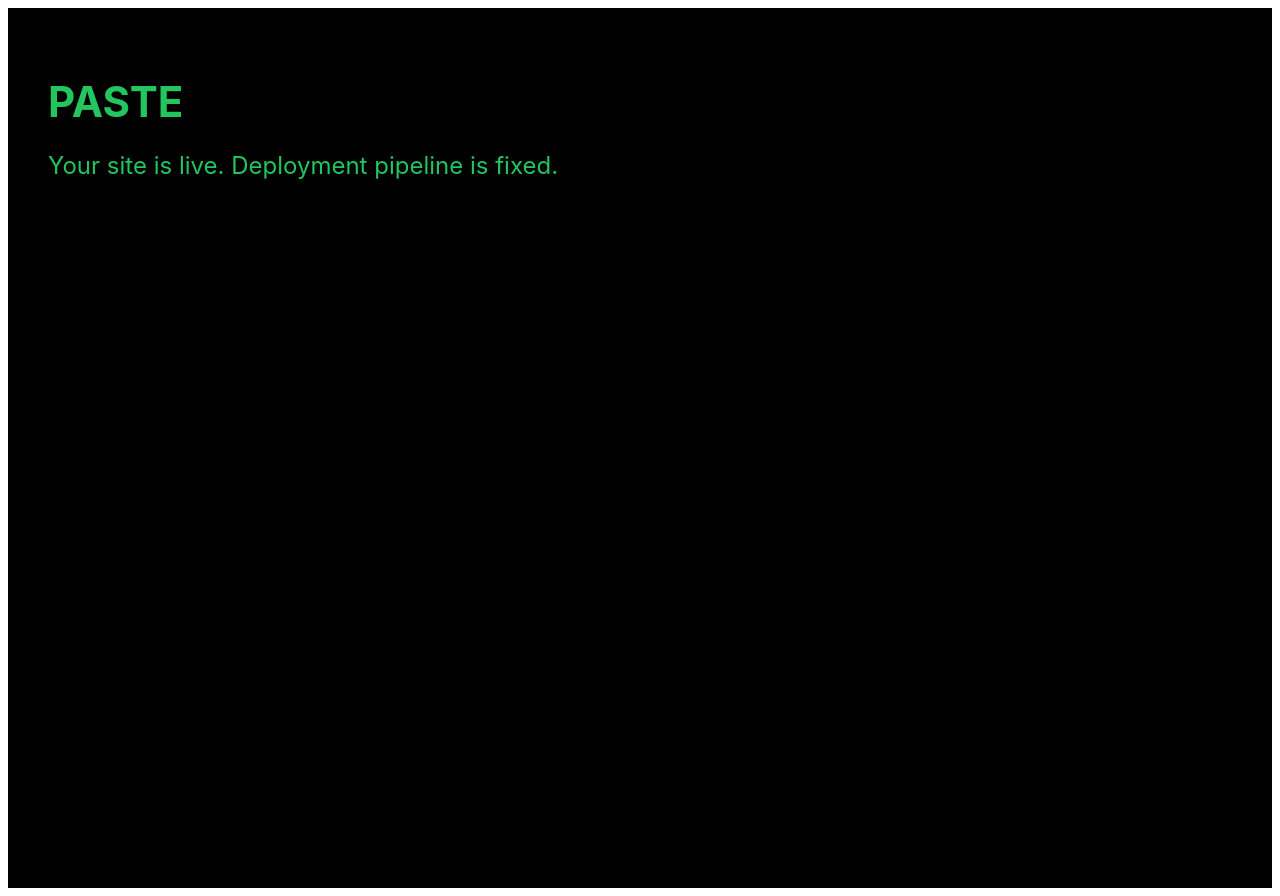
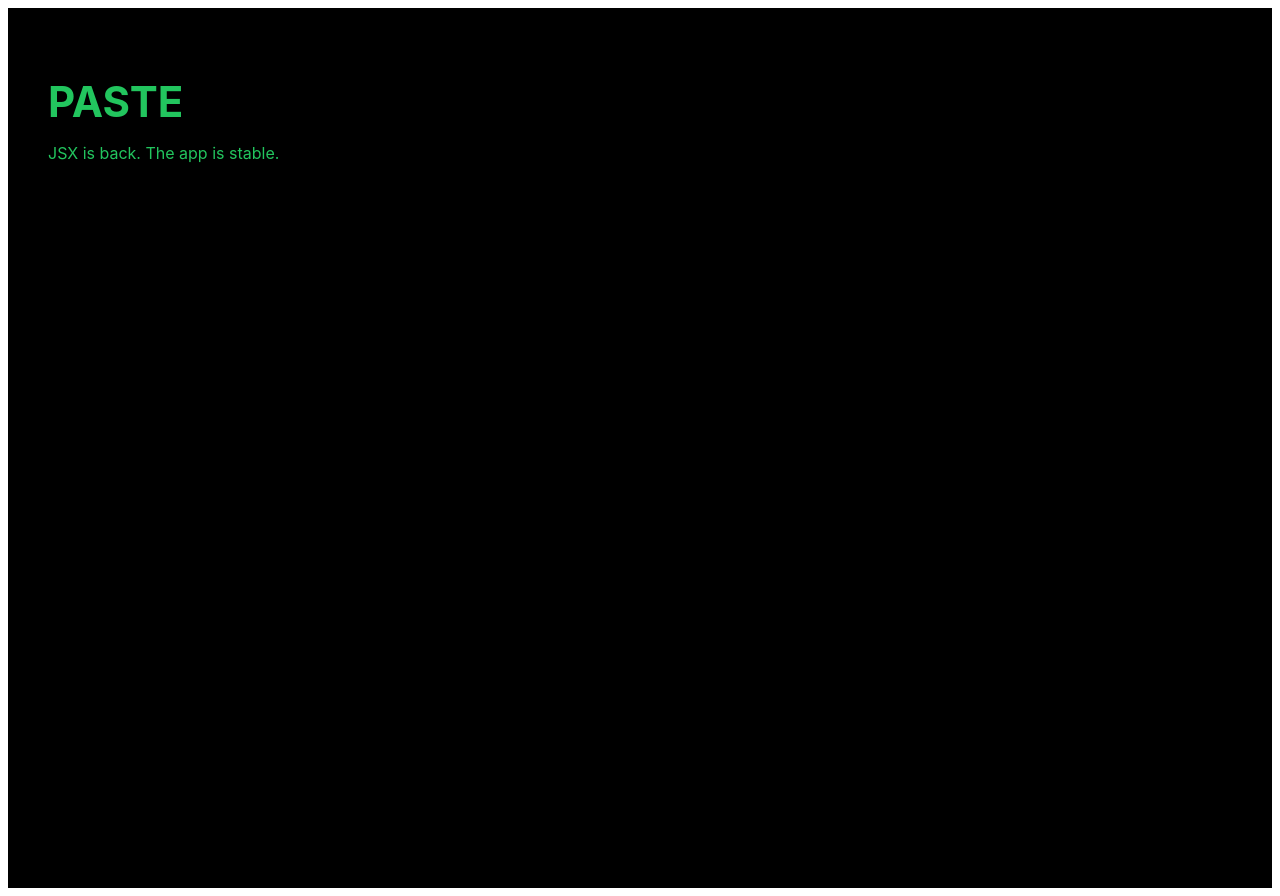
Before and after one commit to ideontaetsn-a11y/Paste-site, a React (Vite) app: page / in a window 1280 px wide. Built offline with nearby package versions, Linux system fonts and the light colour scheme.

Commit message:
Update App.js

```diff
--- a/src/App.js
+++ b/src/App.js
@@ -1,29 +1,21 @@
-import React from "react";
-
 export default function App() {
-  return React.createElement(
-    "div",
-    {
-      style: {
+  return (
+    <div
+      style={{
         background: "black",
         minHeight: "100vh",
         color: "#22c55e",
         padding: "40px",
-        fontFamily: "Inter, system-ui",
-        fontSize: "24px"
-      }
-    },
-    [
-      React.createElement(
-        "h1",
-        { key: "title", style: { fontSize: "42px", marginBottom: "16px" } },
-        "PASTE"
-      ),
-      React.createElement(
-        "p",
-        { key: "subtitle" },
-        "Your site is live. Deployment pipeline is fixed."
-      )
-    ]
+        fontFamily: "Inter, system-ui"
+      }}
+    >
+      <h1 style={{ fontSize: "42px", marginBottom: "16px" }}>
+        PASTE
+      </h1>
+
+      <p>
+        JSX is back. The app is stable.
+      </p>
+    </div>
   );
 }
```
